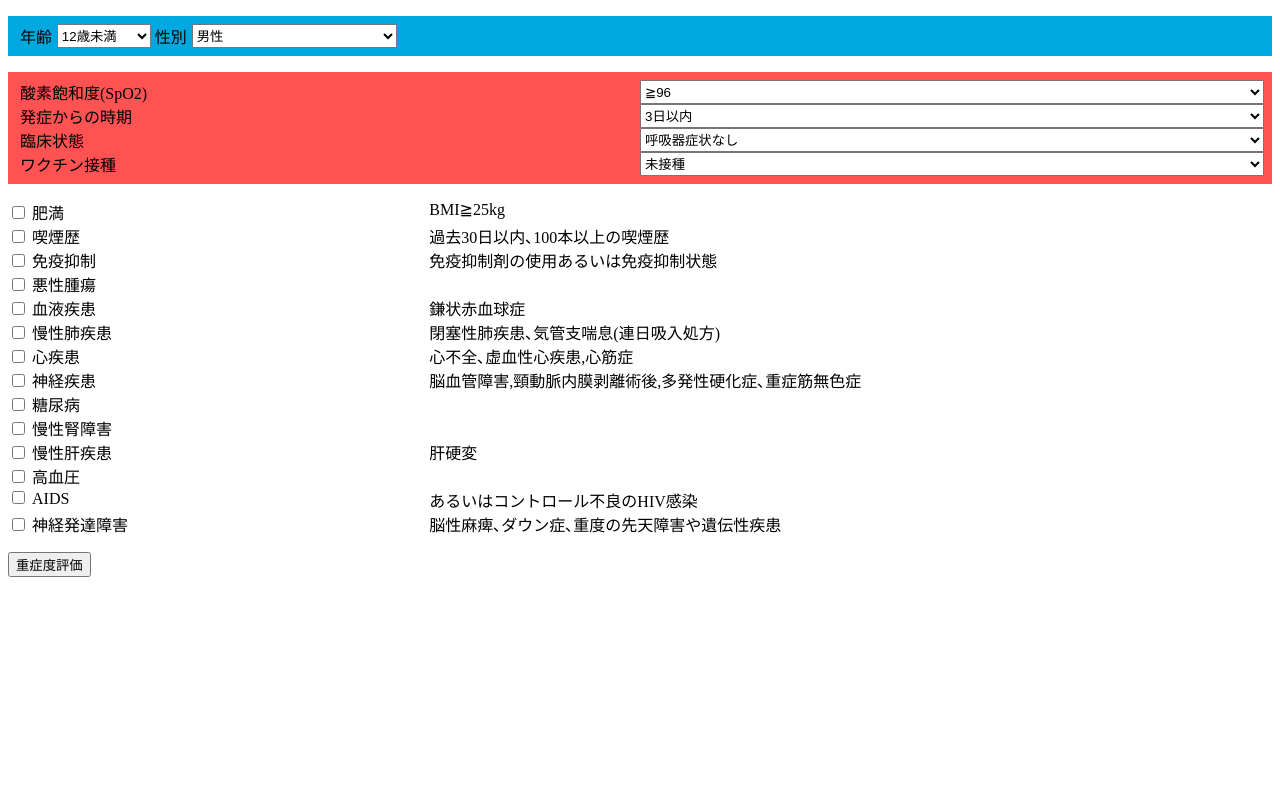
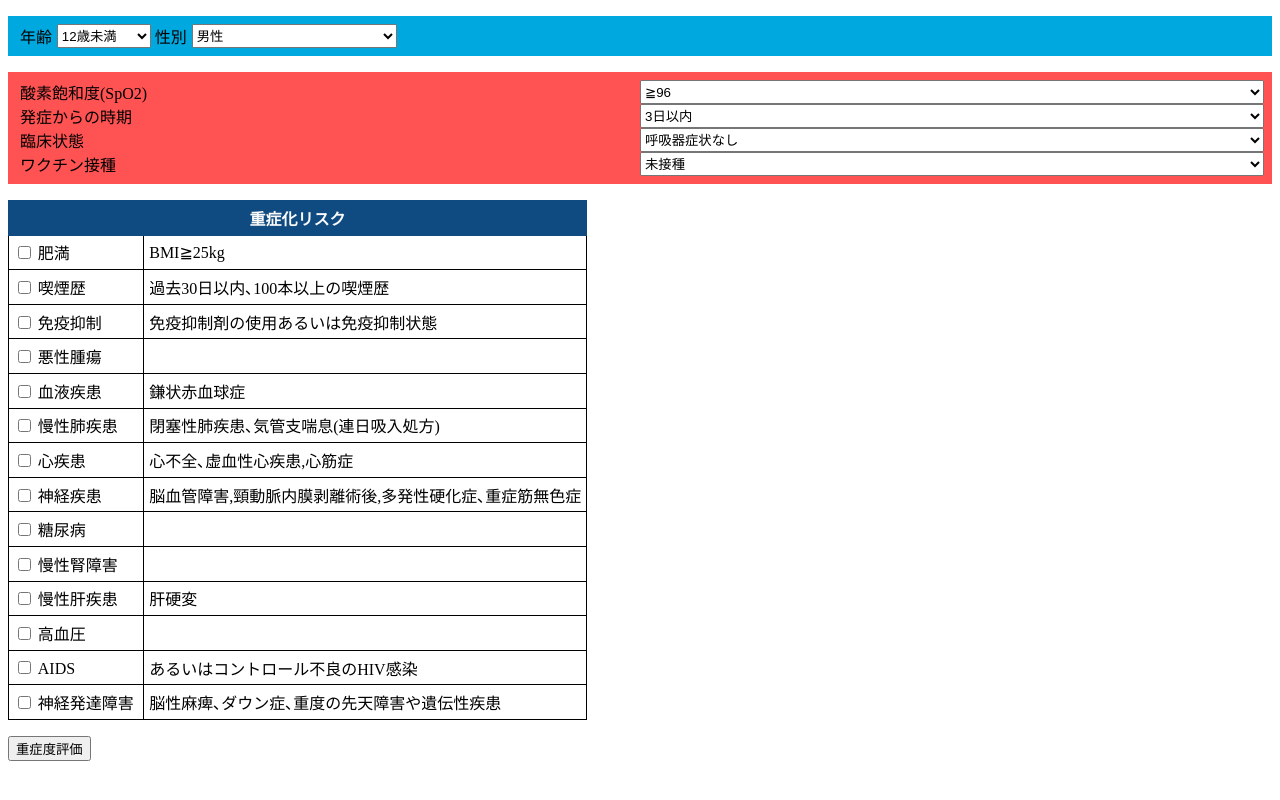
Before and after one commit to TERA630/jsCodes, a plain HTML site: page index.html in a window 1280 px wide. Drawn offline with Linux system fonts and the light colour scheme.

Commit message:
20230928 sone

```diff
--- a/index.html
+++ b/index.html
@@ -30,7 +30,11 @@
 
     <p id='clinicalStatus'></p>
 
-    <p id='complication'></p>
+    <table id="complication">
+      <tr>
+      <th colspan="2">重症化リスク</th>
+      </tr>
+    </table></p>
 
     <p id='calcForm'>
       <input type="button" value="重症度評価" onclick="calcSeverity()">
@@ -42,6 +46,21 @@
     <p id='medicationForm'></p>
   </body>
 <style>
+
+table{
+  border-collapse: collapse;
+}
+
+th{
+  border: solid 1px #0f4b80;
+  color: #fafafa;
+  background-color: #0f4b80;
+  padding: 0.3rem;
+}
+td{
+  border: solid 1px;
+  padding: 0.3rem;
+}
 
 p[id='profileOfPatent']{
   display: flex;
@@ -56,10 +75,20 @@ p[id='clinicalStatus']{
   background-color: #ff5252;
   padding: 0.5em;
 }
-p[id='complication']{
-  display: grid;
-  grid-template-columns: 1fr 2fr;
+
+
+.boxtitle{
+  position: absolute;
+  display: inline-block;
+  top: -27px;
+  left: -3px;
+  padding: 0 9px;
+  height:  25px;
+  line-height : 25px;
+  font-size: 17px;
+  background-color: #ff5252;
 }
+
 
 
 .roundedBox {
--- a/新型コロナウィルス感染症.js
+++ b/新型コロナウィルス感染症.js
@@ -38,8 +38,8 @@
 window.onload = function(){
   let clinicalForm = document.querySelector('p[id="clinicalStatus"]');
   renderSelect(clinicalForm,clinicalStatusLabeAndName,ClinicalStatusOptions);
-  let complicationForm = document.querySelector('p[id="complication"]');
-  renderCheckBox(complicationForm,checkBoxNameAndlabels);
+  let complications= document.querySelector('table[id="complication"]');
+  renderCheckBox(complications,checkBoxNameAndlabels);
 }
 
 function calcSeverity(){
@@ -107,8 +107,7 @@ function hasRisk(){
   for(let i=0;i<checkedElements.length;i++){
     result.push(checkedElements[i].name);
   }
-  let checked = `${result}`;
-  alert(checked);
+  return (result.length !=0);
 }
 
 
@@ -176,29 +175,33 @@ for(let k=0; k< label_and_name_array.length; k++){
  }
 }
 
-function renderCheckBox(parentForm,label_and_name_array){ // checkBoxName,labelForCheckBox
+function renderCheckBox(table_element,label_and_name_array){ // checkBoxName,labelForCheckBox
+
+
  for(let i=0; i< label_and_name_array.length; i++){
-    let row = document.createElement('div');
+    let tableRow = document.createElement('tr');
+    table_element.appendChild(tableRow);
 
-    parentForm.appendChild(row);
+    let columnFirst = document.createElement('td');
+    tableRow.appendChild(columnFirst);
 
     let checkBoxElement = document.createElement('input');
-    let rowData = label_and_name_array[i].split('/');
+    let rowHeader = label_and_name_array[i].split('/');
     checkBoxElement.type = 'checkbox';
-    checkBoxElement.name = rowData[1];
-    row.appendChild(checkBoxElement);
+    checkBoxElement.name = rowHeader[1];
+    columnFirst.appendChild(checkBoxElement);
 
     let label = document.createElement('label');
     label.htmlFor = checkBoxElement;
-    label.textContent = rowData[0]
-    row.insertBefore(label,null);
+    label.textContent = rowHeader[0]
+    columnFirst.insertBefore(label,null);
 
-    let explanation = document.createElement('div');
+    let columnSecond = document.createElement('td');
+    tableRow.appendChild(columnSecond);
 
-    if(rowData[2] != undefined) {
-      explanation.textContent = rowData[2];
+    if(rowHeader[2] != undefined) {
+      columnSecond.textContent = rowHeader[2];
     }
-    parentForm.appendChild(explanation);
+ }
 
- }
 }
```
